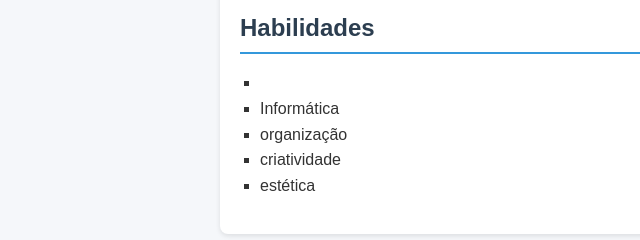
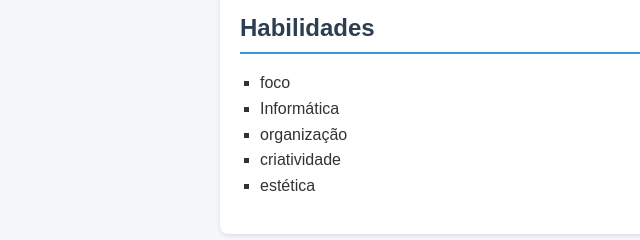
Before and after one commit to karin-xlz/meu-curriculo, a plain HTML site: page index.html in a window 1280 px wide. Shown: the part 435-675 px from the top of the page, 0-640 px from the left. Drawn offline with Linux system fonts and the light colour scheme.

Commit message:
Update index.html

```diff
--- a/index.html
+++ b/index.html
@@ -51,7 +51,7 @@
     <h2>Habilidades</h2>
     <ul>
       <!-- Lista não ordenada -->
-      <li></li>
+      <li>foco</li>
       <!-- Item da lista -->
       <li>Informática</li>
       <li>organização</li>
```
